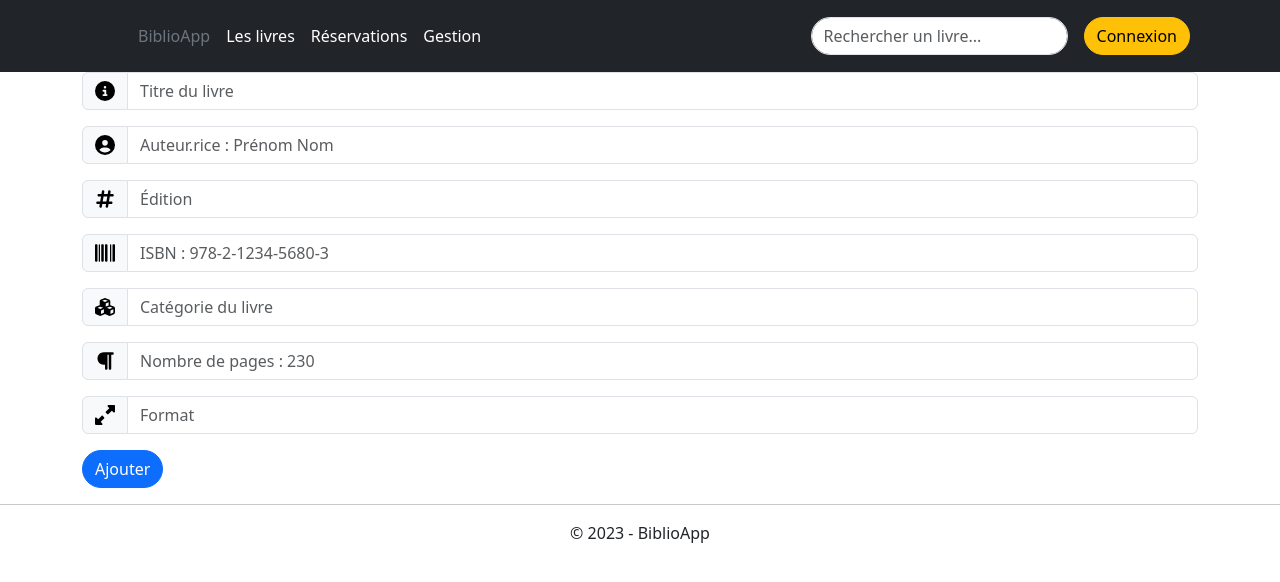
After one commit to Jensone/CDA-BiblioApp, a PHP site: template templates/_form-add.php in a window 1280 px wide. The commit adds this page. Shown: the top 582 px of the page. Run offline with PHP 8.4, Linux system fonts and the light colour scheme; the template is opened without the code that fills it, so the values that code supplies are empty.

Commit message:
🎨 style(_books.php): increase number of books displayed from 6 to 8 to improve user experience and display more content
✨ feat(_form-add.php): add a form to add a book with fields for title, author, edition, ISBN, category, number of pages, and format.

```diff
--- a/templates/_books.php
+++ b/templates/_books.php
@@ -11,7 +11,7 @@ use BiblioApp\BookController;
 require_once './classes/Controller/BookController.php';
 
 // Boucle foreach
-foreach (array_slice(BookController::getAllBooks(), 0, 6) as $book) : ?>
+foreach (array_slice(BookController::getAllBooks(), 0, 8) as $book) : ?>
 
     <div class="card" style="width: 18rem;">
         <div class="card-body">
--- /dev/null
+++ b/templates/_form-add.php
@@ -0,0 +1,110 @@
+<form action="/admin.php" method="post">
+
+    <div class="input-group mb-3">
+        <span class="input-group-text" id="inputGroup-sizing-default">
+            <svg xmlns="http://www.w3.org/2000/svg" width="20" height="20" viewBox="0 0 512 512"><path fill="#000000" d="M256 512a256 256 0 1 0 0-512a256 256 0 1 0 0 512zm-40-176h24v-64h-24c-13.3 0-24-10.7-24-24s10.7-24 24-24h48c13.3 0 24 10.7 24 24v88h8c13.3 0 24 10.7 24 24s-10.7 24-24 24h-80c-13.3 0-24-10.7-24-24s10.7-24 24-24zm40-208a32 32 0 1 1 0 64a32 32 0 1 1 0-64z"/></svg>
+        </span>
+        <input
+            name="title"
+            required
+            placeholder="Titre du livre"
+            type="text"
+            class="form-control"
+            aria-label="Sizing example input"
+            aria-describedby="inputGroup-sizing-default"
+            >
+    </div>
+
+    <div class="input-group mb-3">
+        <span class="input-group-text" id="inputGroup-sizing-default">
+            <svg xmlns="http://www.w3.org/2000/svg" width="20" height="20" viewBox="0 0 512 512"><path fill="#000000" d="M399 384.2c-22.1-38.4-63.6-64.2-111-64.2h-64c-47.4 0-88.9 25.8-111 64.2c35.2 39.2 86.2 63.8 143 63.8s107.8-24.7 143-63.8zM0 256a256 256 0 1 1 512 0a256 256 0 1 1-512 0zm256 16a72 72 0 1 0 0-144a72 72 0 1 0 0 144z"/></svg>
+        </span>
+        <input
+            name="author"
+            required
+            placeholder="Auteur.rice : Prénom Nom"
+            type="text"
+            class="form-control"
+            aria-label="Sizing example input"
+            aria-describedby="inputGroup-sizing-default"
+            >
+    </div>
+
+    <div class="input-group mb-3">
+        <span class="input-group-text" id="inputGroup-sizing-default">
+            <svg xmlns="http://www.w3.org/2000/svg" width="20" height="20" viewBox="0 0 448 512"><path fill="#000000" d="M181.3 32.4c17.4 2.9 29.2 19.4 26.3 36.8l-9.8 58.8h95.1l11.5-69.3c2.9-17.4 19.4-29.2 36.8-26.3s29.2 19.4 26.3 36.8l-9.7 58.8H416c17.7 0 32 14.3 32 32s-14.3 32-32 32h-68.9l-21.3 128H384c17.7 0 32 14.3 32 32s-14.3 32-32 32h-68.9l-11.5 69.3c-2.9 17.4-19.4 29.2-36.8 26.3s-29.2-19.4-26.3-36.8l9.8-58.7h-95.2l-11.5 69.3c-2.9 17.4-19.4 29.2-36.8 26.3s-29.2-19.4-26.3-36.8l9.7-58.9H32c-17.7 0-32-14.3-32-32s14.3-32 32-32h68.9l21.3-128H64c-17.7 0-32-14.3-32-32s14.3-32 32-32h68.9l11.5-69.3c2.9-17.4 19.4-29.2 36.8-26.3zm5.8 159.6l-21.3 128h95.1l21.3-128h-95.1z"/></svg>
+        </span>
+        <input
+            name="edition"
+            required
+            placeholder="Édition"
+            type="text"
+            class="form-control"
+            aria-label="Sizing example input"
+            aria-describedby="inputGroup-sizing-default"
+            >
+    </div>
+
+    <div class="input-group mb-3">
+        <span class="input-group-text" id="inputGroup-sizing-default">
+            <svg xmlns="http://www.w3.org/2000/svg" width="20" height="20" viewBox="0 0 512 512"><path fill="#000000" d="M24 32C10.7 32 0 42.7 0 56v400c0 13.3 10.7 24 24 24h16c13.3 0 24-10.7 24-24V56c0-13.3-10.7-24-24-24H24zm88 0c-8.8 0-16 7.2-16 16v416c0 8.8 7.2 16 16 16s16-7.2 16-16V48c0-8.8-7.2-16-16-16zm72 0c-13.3 0-24 10.7-24 24v400c0 13.3 10.7 24 24 24h16c13.3 0 24-10.7 24-24V56c0-13.3-10.7-24-24-24h-16zm96 0c-13.3 0-24 10.7-24 24v400c0 13.3 10.7 24 24 24h16c13.3 0 24-10.7 24-24V56c0-13.3-10.7-24-24-24h-16zm168 24v400c0 13.3 10.7 24 24 24h16c13.3 0 24-10.7 24-24V56c0-13.3-10.7-24-24-24h-16c-13.3 0-24 10.7-24 24zm-64-8v416c0 8.8 7.2 16 16 16s16-7.2 16-16V48c0-8.8-7.2-16-16-16s-16 7.2-16 16z"/></svg>
+        </span>
+        <input
+            name="isbn"
+            required
+            placeholder="ISBN : 978-2-1234-5680-3"
+            type="text"
+            class="form-control"
+            aria-label="Sizing example input"
+            aria-describedby="inputGroup-sizing-default"
+            >
+    </div>
+
+    <div class="input-group mb-3">
+        <span class="input-group-text" id="inputGroup-sizing-default">
+            <svg xmlns="http://www.w3.org/2000/svg" width="20" height="20" viewBox="0 0 576 512"><path fill="#000000" d="m290.8 48.6l78.4 29.7l-81.2 31.2l-81.2-31.2l78.4-29.7c1.8-.7 3.8-.7 5.7 0zM136 92.5v112.2c-1.3.4-2.6.8-3.9 1.3l-96 36.4C14.4 250.6 0 271.5 0 294.7v119.2c0 22.2 13.1 42.3 33.5 51.3l96 42.2c14.4 6.3 30.7 6.3 45.1 0L288 457.5l113.5 49.9c14.4 6.3 30.7 6.3 45.1 0l96-42.2c20.3-8.9 33.5-29.1 33.5-51.3V294.7c0-23.3-14.4-44.1-36.1-52.4l-96-36.4c-1.3-.5-2.6-.9-3.9-1.3V92.5c0-23.3-14.4-44.1-36.1-52.4L308 3.7c-12.8-4.8-26.9-4.8-39.7 0l-96 36.4C150.4 48.4 136 69.3 136 92.5zm256 118.1l-82.4 31.2v-89.2L392 121v89.6zm-237.2 40.3l78.4 29.7l-81.2 31.1l-81.2-31.1l78.4-29.7c1.8-.7 3.8-.7 5.7 0zm18.8 204.4V354.8l82.4-31.6v95.9l-82.4 36.2zm247.6-204.4c1.8-.7 3.8-.7 5.7 0l78.4 29.7l-81.3 31.1l-81.2-31.1l78.4-29.7zm102 170.3l-77.6 34.1V354.8l82.4-31.6v90.7c0 3.2-1.9 6-4.8 7.3z"/></svg>
+        </span>
+        <input
+            name="category"
+            required
+            placeholder="Catégorie du livre"
+            type="text"
+            class="form-control"
+            aria-label="Sizing example input"
+            aria-describedby="inputGroup-sizing-default"
+            >
+    </div>
+
+    <div class="input-group mb-3">
+        <span class="input-group-text" id="inputGroup-sizing-default">
+            <svg xmlns="http://www.w3.org/2000/svg" width="20" height="20" viewBox="0 0 448 512"><path fill="#000000" d="M192 32h224c17.7 0 32 14.3 32 32s-14.3 32-32 32h-32v352c0 17.7-14.3 32-32 32s-32-14.3-32-32V96h-32v352c0 17.7-14.3 32-32 32s-32-14.3-32-32v-96h-32c-88.4 0-160-71.6-160-160S103.6 32 192 32z"/></svg>
+        </span>
+        <input
+            name="pages"
+            required
+            placeholder="Nombre de pages : 230"
+            type="number"
+            class="form-control"
+            aria-label="Sizing example input"
+            aria-describedby="inputGroup-sizing-default"
+            >
+    </div>
+
+    <div class="input-group mb-3">
+        <span class="input-group-text" id="inputGroup-sizing-default">
+            <svg xmlns="http://www.w3.org/2000/svg" width="20" height="20" viewBox="0 0 512 512"><path fill="#000000" d="M344 0h144c13.3 0 24 10.7 24 24v144c0 9.7-5.8 18.5-14.8 22.2s-19.3 1.7-26.2-5.2l-39-39l-87 87c-9.4 9.4-24.6 9.4-33.9 0l-32-32c-9.4-9.4-9.4-24.6 0-33.9l87-87L327 41c-6.9-6.9-8.9-17.2-5.2-26.2S334.3 0 344 0zM168 512H24c-13.3 0-24-10.7-24-24V344c0-9.7 5.8-18.5 14.8-22.2s19.3-1.7 26.2 5.2l39 39l87-87c9.4-9.4 24.6-9.4 33.9 0l32 32c9.4 9.4 9.4 24.6 0 33.9l-87 87l39 39c6.9 6.9 8.9 17.2 5.2 26.2s-12.5 14.8-22.2 14.8z"/></svg>
+        </span>
+        <input
+            name="format"
+            required
+            placeholder="Format"
+            type="text"
+            class="form-control"
+            aria-label="Sizing example input"
+            aria-describedby="inputGroup-sizing-default"
+            >
+    </div>
+
+    <input name="addBook" type="submit" class="btn btn-primary rounded-5" value="Ajouter">
+
+</form>
```
